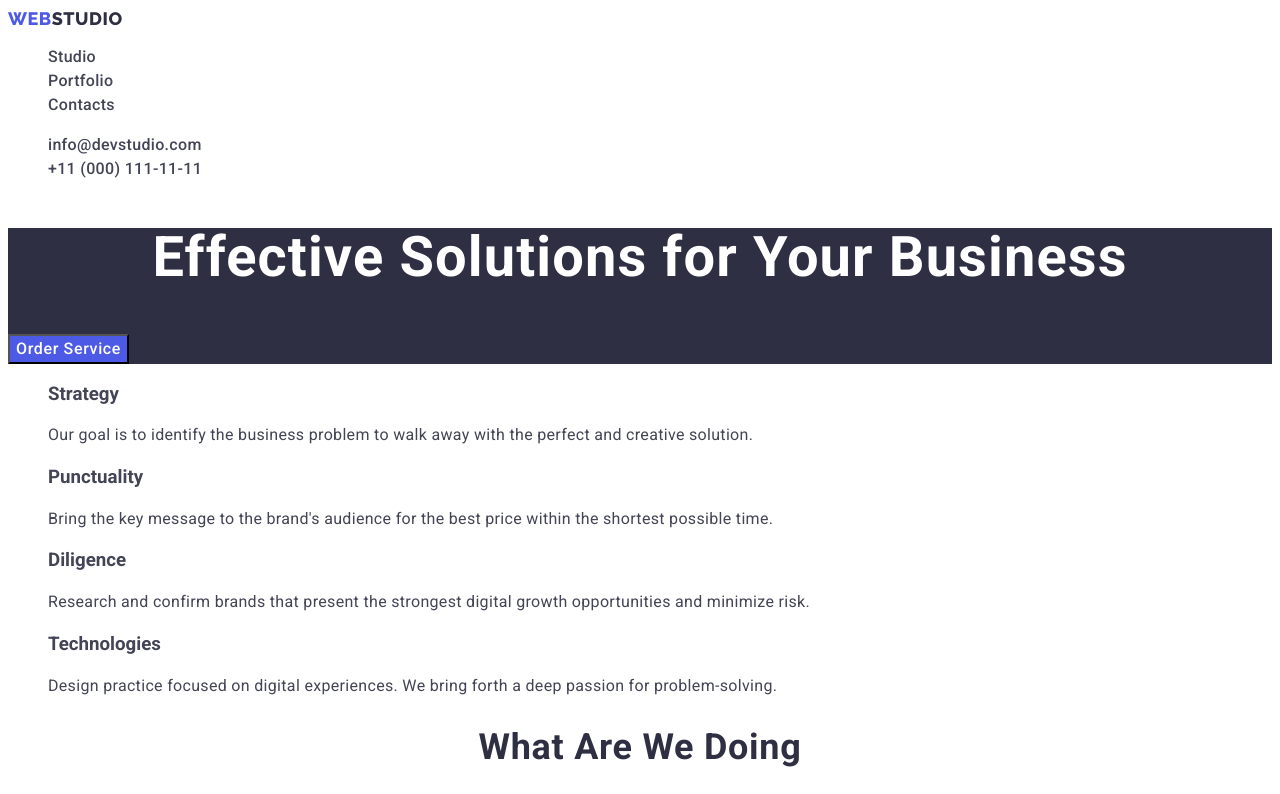
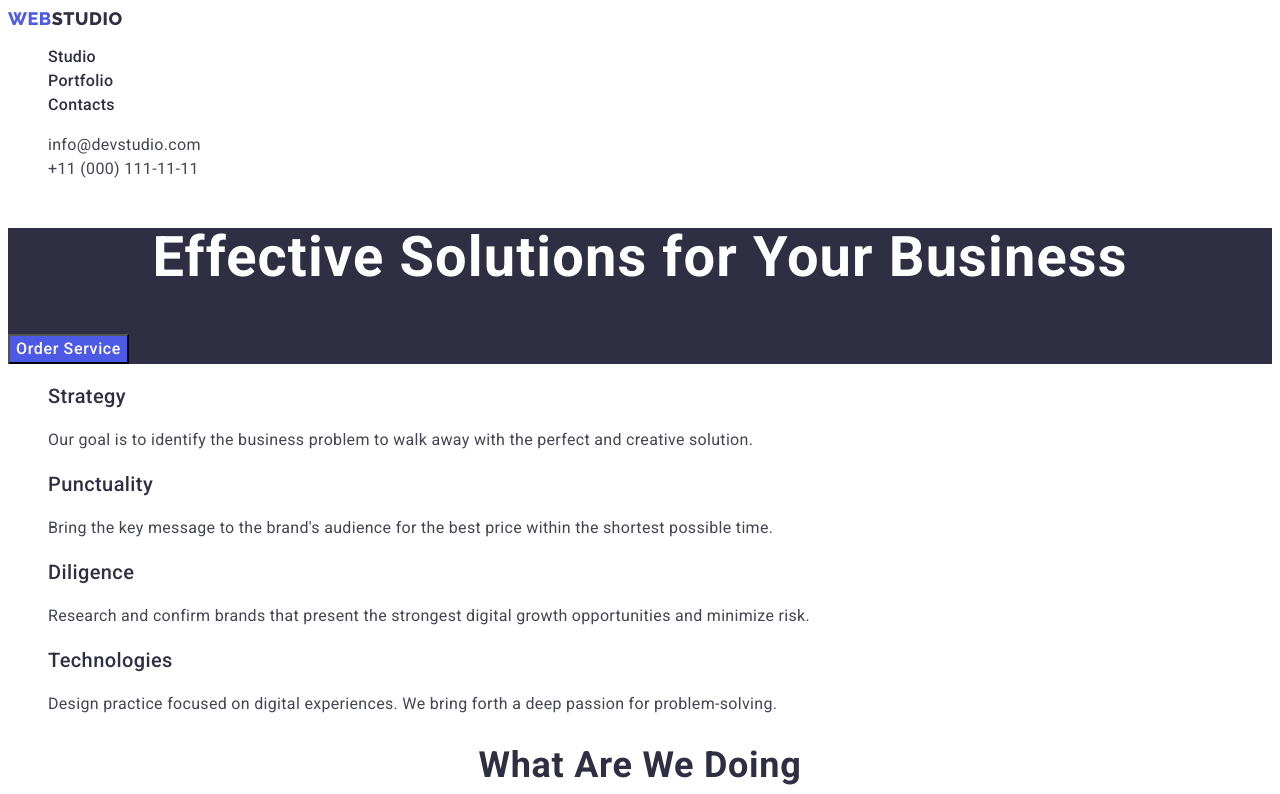
Before and after one commit to SuSpiCiouS-Owlet/goit-markup-hw-02, a plain HTML site: page index.html in a window 1280 px wide. Shown: the top 794 px of the page. Drawn offline with Linux system fonts and the light colour scheme.

Commit message:
update styles.css

```diff
--- a/css/styles.css
+++ b/css/styles.css
@@ -75,9 +75,15 @@ body {
   color: var(--primary-text-color);
 }
 
-.nav-list-link,
+.nav-list-link {
+  font-weight: 500;
+  font-size: 16px;
+  line-height: 1.5;
+  letter-spacing: 0.02em;
+  color: var(--primary-text-color);
+}
+
 .contact-info-link {
-  font-weight: 500;
   font-size: 16px;
   line-height: 1.5;
   letter-spacing: 0.02em;
@@ -117,7 +123,7 @@ body {
 
 /*==================== ADVANTAGE ====================*/
 
-.advanrage-title {
+.advantage-title {
   font-weight: 500;
   font-size: 20px;
   line-height: 1.2;
@@ -150,8 +156,9 @@ body {
 .team {
   background-color: #f4f4fd;
 }
-.team-list {
-  background-color: #FFFFFF;
+
+.team-list-item {
+  background-color: #ffffff;
 }
 
 .team-title {
```
